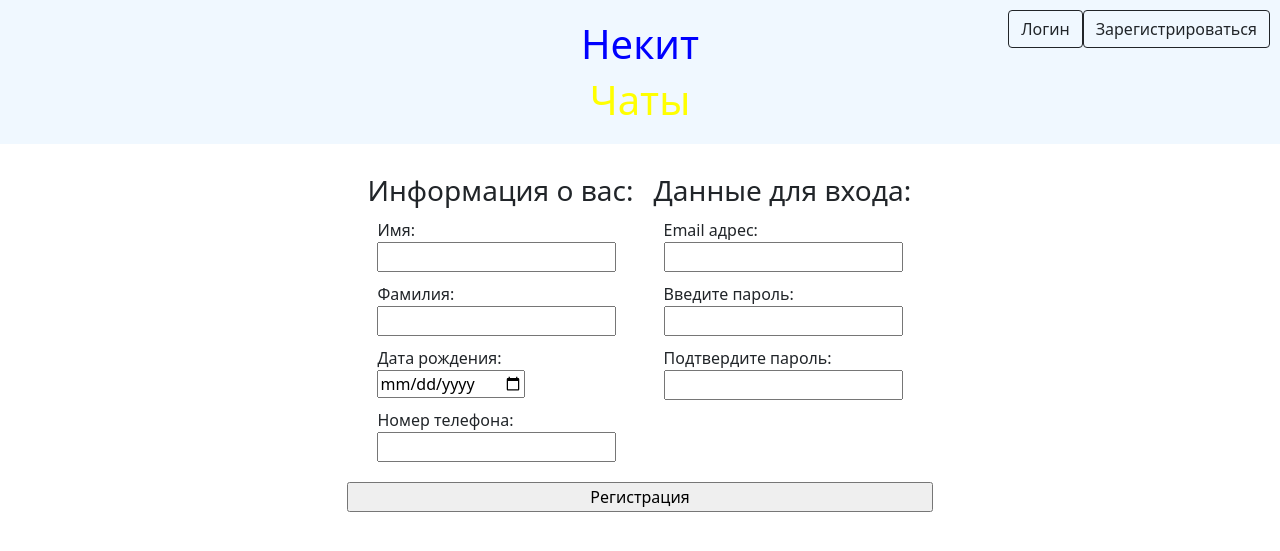
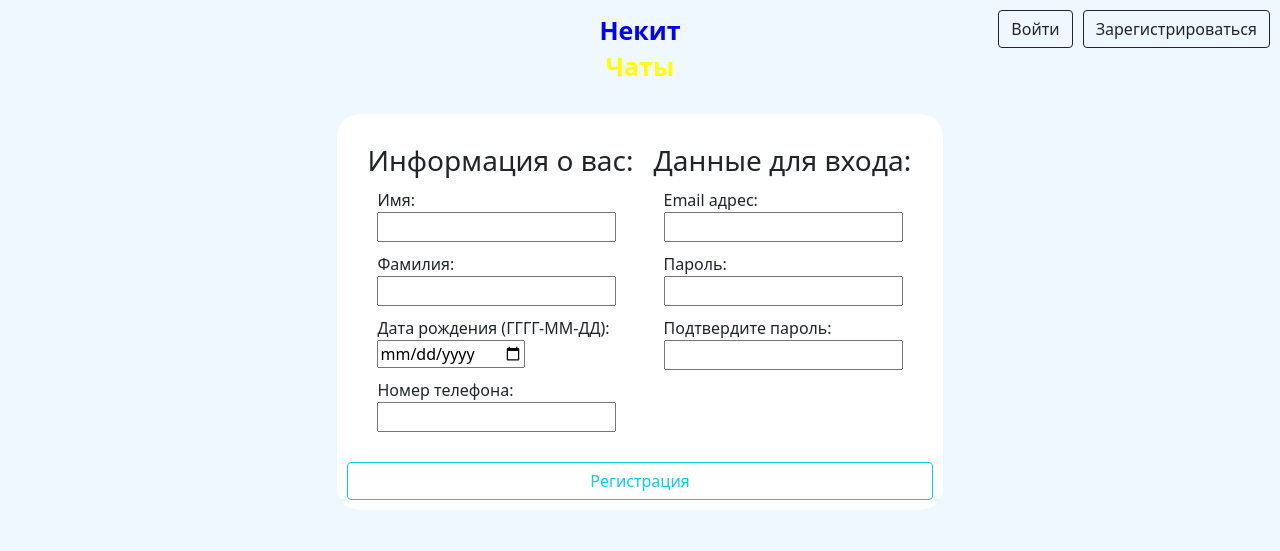
Before and after one commit to Nekson228/Webby, a Flask app: page /register in a window 1280 px wide. Shown: the top 551 px of the page. Run offline with Flask 2, Linux system fonts and the light colour scheme.

Commit message:
finished registration and login system. moved all forms to forms.py

```diff
--- /dev/null
+++ b/data/forms.py
@@ -0,0 +1,34 @@
+from wtforms import PasswordField, BooleanField, SubmitField, StringField, DateField
+from wtforms.fields.html5 import EmailField
+from wtforms.validators import DataRequired, EqualTo, Length
+from flask_wtf import FlaskForm
+
+REQ_MESSAGE = 'Не все поля заполнены'
+PSW_LEN_MESSAGE = 'Пароль должен содеражть не менее 8 символов'
+PSW_EQUAL_MESSAGE = 'Пароли должны совадать'
+
+
+class LoginForm(FlaskForm):
+    email_field = EmailField('Почта:', validators=[DataRequired(REQ_MESSAGE)])
+    password_field = PasswordField('Пароль:', validators=[DataRequired(REQ_MESSAGE)])
+    remember_me = BooleanField('Запомнить меня:')
+    submit_field = SubmitField('Войти')
+
+
+class RegistrationForm(FlaskForm):
+    name_field = StringField('Имя:', validators=[DataRequired(REQ_MESSAGE)])
+    surname_field = StringField('Фамилия:', validators=[DataRequired(REQ_MESSAGE)])
+    birthday_field = DateField('Дата рождения (ГГГГ-ММ-ДД):', validators=[DataRequired(REQ_MESSAGE)])
+    phone_number_field = StringField('Номер телефона: ', validators=[DataRequired(REQ_MESSAGE)])
+    email_field = EmailField('Email адрес:', validators=[DataRequired(REQ_MESSAGE)])
+    password_field = PasswordField('Пароль: ',
+                                   validators=[DataRequired(REQ_MESSAGE),
+                                               Length(min=8, message=PSW_LEN_MESSAGE)])
+    confirm_password_field = PasswordField('Подтвердите пароль: ',
+                                           validators=[EqualTo('password_field', PSW_EQUAL_MESSAGE)])
+    submit_field = SubmitField('Регистрация')
+
+
+class MessageForm(FlaskForm):
+    message_field = StringField()
+    send_field = SubmitField('Отправить')
--- a/data/user.py
+++ b/data/user.py
@@ -17,3 +17,9 @@ class User(SqlAlchemyBase, UserMixin):
     phone_number = Column(String, unique=True)
     hashed_password = Column(String)
     registration_time = Column(DateTime, default=datetime.now())
+
+    def set_password(self, password):
+        self.hashed_password = generate_password_hash(password)
+
+    def check_password(self, password):
+        return check_password_hash(self.hashed_password, password)
--- a/forms/registration_form.py
+++ /dev/null
@@ -1,15 +0,0 @@
-from flask_wtf import FlaskForm
-from wtforms.fields.html5 import EmailField
-from wtforms import StringField, DateField, PasswordField, SubmitField
-from wtforms.validators import DataRequired, EqualTo
-
-
-class RegistrationForm(FlaskForm):
-    name_field = StringField('Имя:', validators=[DataRequired()])
-    surname_field = StringField('Фамилия:', validators=[DataRequired()])
-    birthday_field = DateField('Дата рождения:', validators=[DataRequired()])
-    phone_number_field = StringField('Номер телефона: ', validators=[DataRequired()])
-    email_field = EmailField('Email адрес:', validators=[DataRequired()])
-    password_field = PasswordField('Введите пароль: ', validators=[DataRequired()])
-    confirm_password_field = PasswordField('Подтвердите пароль: ', validators=[DataRequired(), EqualTo(password_field)])
-    submit_field = SubmitField('Регистрация')
--- a/main.py
+++ b/main.py
@@ -1,7 +1,6 @@
-from flask import Flask, render_template
+from flask import Flask, render_template, redirect
 from flask_login import LoginManager, login_user, logout_user, login_required
-from forms.message_form import MessageForm
-from forms.registration_form import RegistrationForm
+from data.forms import *
 
 from data import db_session
 from data.__all_models import *
@@ -13,28 +12,53 @@ login_manager = LoginManager()
 login_manager.init_app(app)
 
 
-@login_manager.user_loader
-def load_user(user_id):
-    db_sess = db_session.create_session()
-    return db_sess.query(User).get(user_id)
-
-
 @app.route('/')
 def index():
     return render_template('index.html')
+
+
+@login_manager.user_loader
+def load_user(user_id):
+    session = db_session.create_session()
+    return session.query(User).get(user_id)
 
 
 @app.route('/register', methods=["POST", "GET"])
 def register():
     form = RegistrationForm()
     if form.validate_on_submit():
-        pass
+        session = db_session.create_session()
+        user = User()
+        user.name = form.name_field.data
+        user.surname = form.surname_field.data
+        user.birthday = form.birthday_field.data
+        user.email = form.email_field.data
+        user.phone_number = form.phone_number_field.data
+        user.set_password(form.password_field.data)
+        session.add(user)
+        session.commit()
+        return redirect('/')
     return render_template('registration.html', form=form)
 
 
 @app.route('/login', methods=["POST", "GET"])
 def login():
-    pass
+    form = LoginForm()
+    if form.validate_on_submit():
+        session = db_session.create_session()
+        user = session.query(User).filter(User.email == form.email_field.data).first()
+        if user and user.check_password(form.password_field.data):
+            login_user(user, remember=form.remember_me.data)
+            return redirect('/')
+        return render_template('login.html', message="Неправильный логин или пароль", form=form)
+    return render_template('login.html', form=form)
+
+
+@app.route('/logout')
+@login_required
+def logout():
+    logout_user()
+    return redirect('/')
 
 
 @app.route('/send', methods=['POST', 'GET'])
--- a/static/css/style.css
+++ b/static/css/style.css
@@ -1,3 +1,6 @@
+body {
+    background-color: aliceblue !important;
+}
 .logo {
     text-align: center;
     margin-left: auto;
@@ -5,6 +8,12 @@
     margin-top: 10px;
     margin-bottom: 10px;
     max-width: 150px;
+    font-size: 25px;
+    font-weight: 700;
+    line-height: 20px;
+}
+a {
+    text-decoration: none !important;
 }
 header {
     overflow: hidden;
@@ -12,14 +21,11 @@ header {
     margin-bottom: 10px;
     padding: 10px;
 }
-.btn .login {
-
+.login {
+    margin-right: 10px;
 }
 header .btn {
     float: right;
-}
-h1 {
-    line-height: 20px;
 }
 .nekit {
     color: blue;
@@ -27,16 +33,34 @@ h1 {
 .chats {
     color: yellow;
 }
+.user_brand {
+    float: right;
+    text-decoration: none;
+    color: lightslategray;
+}
 div {
     margin: 10px;
 }
 form {
-    overflow: hidden;
     margin-left: auto;
     margin-right: auto;
     max-width: max-content;
+    background-color: white;
+    border: solid 2px aliceblue;
+    border-radius: 25px;
+    padding: 10px;
 }
-.submit_button {
+.float_container {
+    overflow: hidden
+}
+.error_field {
+    border: red solid 1px;
+}
+.message {
+    color: red;
+    font: small-caption;
+}
+.submit-button {
     width: 100%;
 }
 .profile-data {
--- a/templates/base.html
+++ b/templates/base.html
@@ -10,11 +10,17 @@
 </head>
 <body>
 <header>
-    <a class="btn btn-outline-dark register" href="/register">Зарегистрироваться</a>
-    <a class="btn btn-outline-dark login" href="/login">Логин</a>
+    {% if current_user.is_authenticated %}
+        <a class="user_brand" href="logout">{{ current_user.name }} {{ current_user.surname }}</a>
+    {% else %}
+        <a class="btn btn-outline-dark register" href="/register">Зарегистрироваться</a>
+        <a class="btn btn-outline-dark login" href="/login">Войти</a>
+    {% endif %}
     <div class="logo">
-        <h1 class="nekit">Некит</h1>
-        <h1 class="chats">Чаты</h1>
+        <a href="/">
+            <p class="nekit">Некит</p>
+            <p class="chats">Чаты</p>
+        </a>
     </div>
 </header>
 <main role="main" class="container">
--- a/templates/index.html
+++ b/templates/index.html
@@ -4,17 +4,14 @@
 <h2>
     Добро пожаловать на НекитЧаты
 </h2>
-
-<p>
-    Сейчас вы можете:
-</p>
+{% if not current_user.is_authenticated %}
+<p>Для того чтобы начать работать войдите или зарегистрируйтесь (если вы этого еще не сделали).</p>
+{% endif %}
+<p>Сейчас вы можете:</p>
 <ul>
     <li>Написать в никуда :)</li>
 </ul>
-
-<p>
-    Не забыть добавить:
-</p>
+<p>Не забыть добавить:</p>
 <ol>
     <li>Интересы пользователя</li>
     <li>Статистика пользователя</li>
--- a/templates/registration.html
+++ b/templates/registration.html
@@ -2,11 +2,12 @@
 
 {% block content %}
 {% set login_data = ['email_field', 'password_field', 'confirm_password_field'] %}
+{% set message_space = namespace(message='') %}
 <form method="post" novalidate>
-    <div class >
     <div>
         {{ form.csrf_token }}
     </div>
+    <div class="float_container">
         <div class="profile-data">
             <h3>Информация о вас:</h3>
             <div>
@@ -16,10 +17,12 @@
                 <div>
                     {{ field.label() }}
                     <br>
-                    {{ field() }}
-                    {% for error in field.errors %}
-                        <div class="error">{{ error }}</div>
-                    {% endfor %}
+                    {% if field.errors %}
+                        {{ field(class="error_field") }}
+                        {% set message_space.message = field.errors[0] %}
+                    {% else %}
+                        {{ field(class="normal_field") }}
+                    {% endif %}
                 </div>
             {% endfor %}
     </div>
@@ -29,14 +32,17 @@
             <div>
                 {{ field.label() }}
                 <br>
-                    {{ field() }}
-                    {% for error in field.errors %}
-                        <div class="error">{{ error }}</div>
-                    {% endfor %}
+                {% if field.errors %}
+                    {{ field(class="error_field") }}
+                    {% set message_space.message = field.errors[0] %}
+                {% else %}
+                    {{ field(class="normal_field") }}
+                {% endif %}
             </div>
         {% endfor %}
     </div>
     </div>
-    {{ form.submit_field(class="submit_button") }}
+    <div class="message">{{ message_space.message }}</div>
+    {{ form.submit_field(class="submit-button btn btn-outline-info") }}
 </form>
 {% endblock %}
```
Also changed, not shown: forms/message_form.py (deleted, +0 -7 lines), templates/login.html (added, +30 -0 lines), db/chats_db.sqlite. Lines whose indentation alone changed are shown as unchanged.
